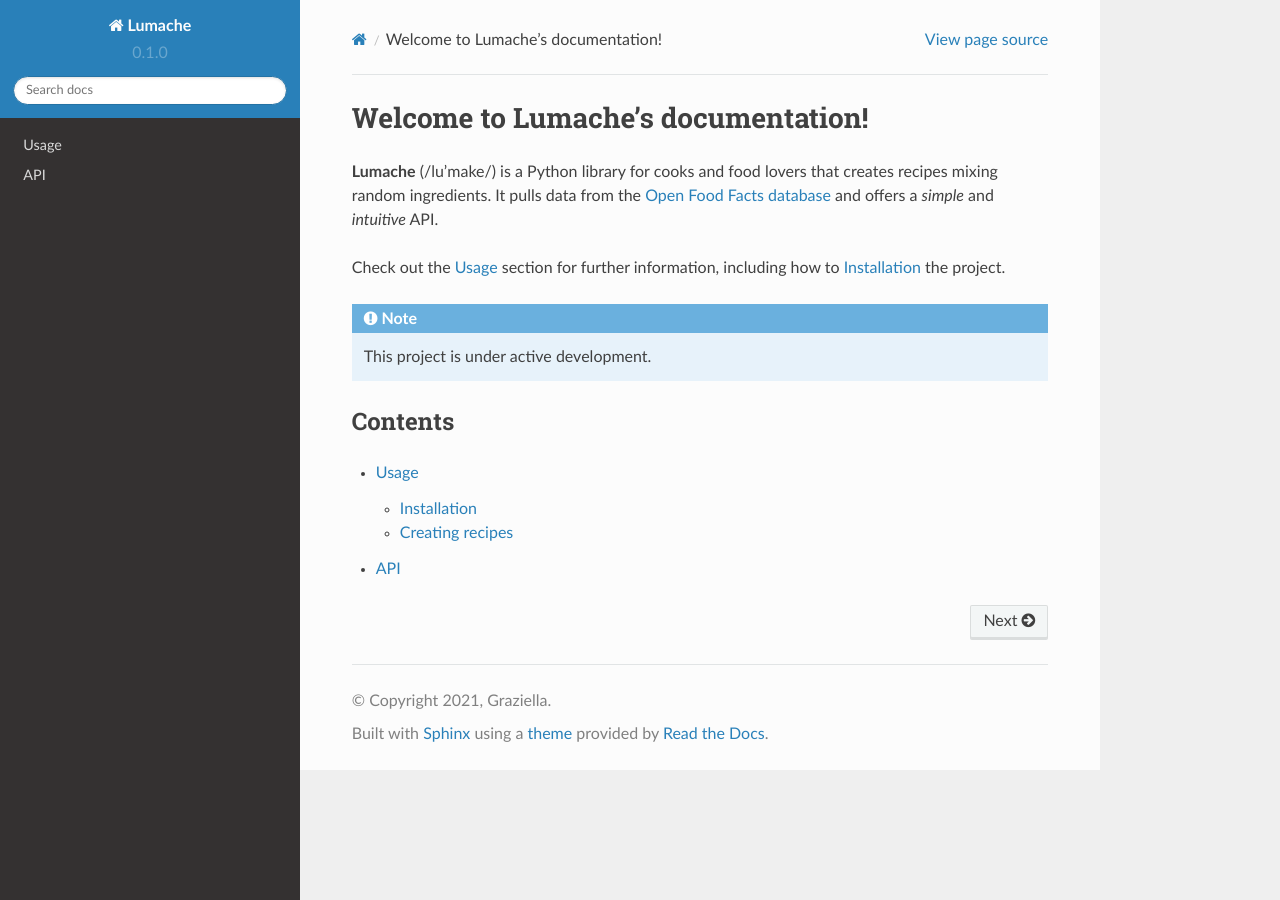
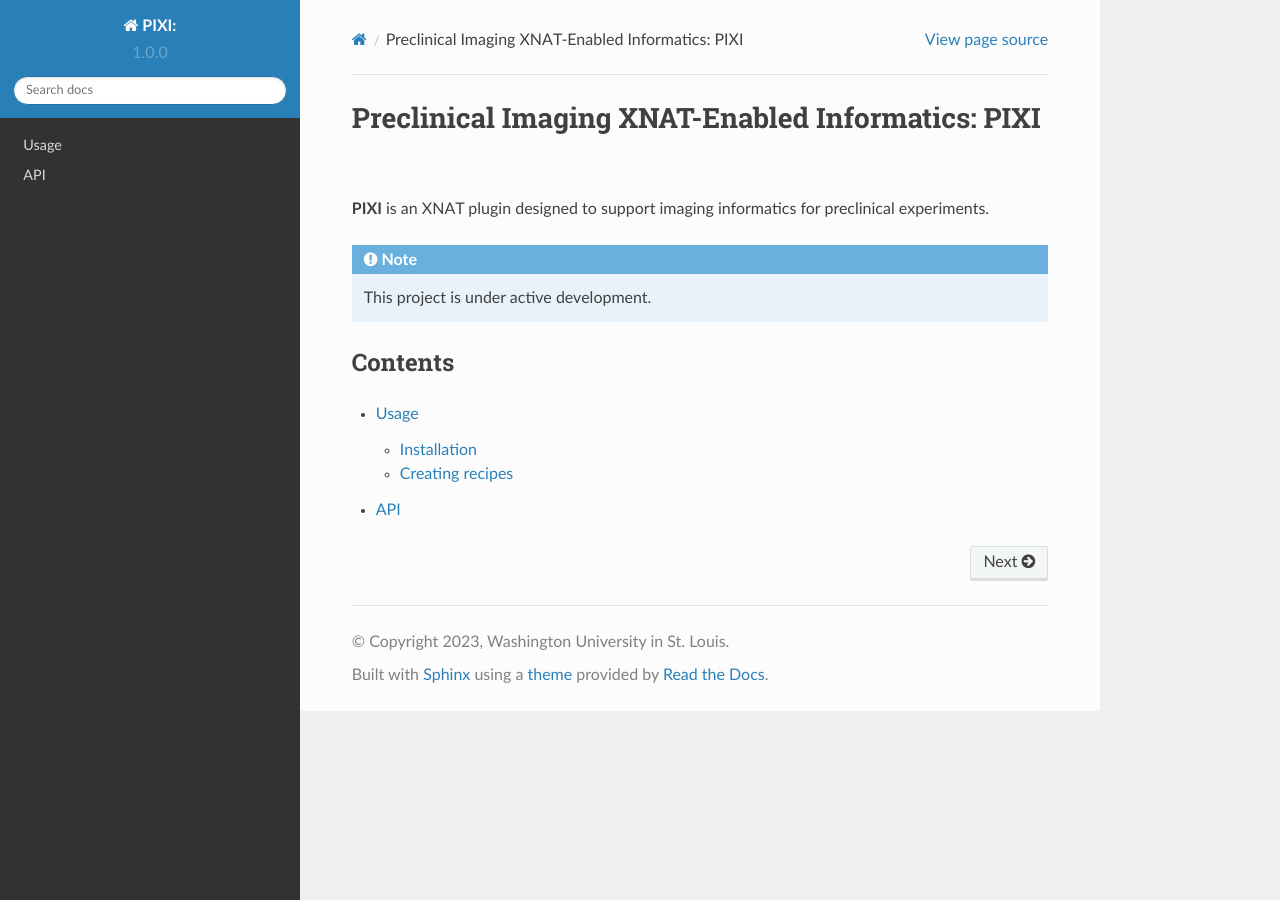
Before and after one commit to preclinical-imaging/documentation, a Sphinx documentation site: the page built from docs/source/index.rst, in a window 1280 px wide. Built offline with Sphinx 7.4.7 and the Read the Docs theme 2.0.0, drawn with Linux system fonts in a browser that asks for light colours.

Commit message:
Minor step to test readthedocs.

```diff
--- a/docs/source/conf.py
+++ b/docs/source/conf.py
@@ -2,12 +2,12 @@
 
 # -- Project information
 
-project = 'Lumache'
-copyright = '2021, Graziella'
-author = 'Graziella'
+project = 'PIXI:'
+copyright = '2023, Washington University in St. Louis'
+author = 'Kooresh Shoghi'
 
-release = '0.1'
-version = '0.1.0'
+release = '1.0'
+version = '1.0.0'
 
 # -- General configuration
 
--- a/docs/source/index.rst
+++ b/docs/source/index.rst
@@ -1,13 +1,8 @@
-Welcome to Lumache's documentation!
+Preclinical Imaging XNAT-Enabled Informatics: PIXI
 ===================================
 
-**Lumache** (/lu'make/) is a Python library for cooks and food lovers
-that creates recipes mixing random ingredients.
-It pulls data from the `Open Food Facts database <https://world.openfoodfacts.org/>`_
-and offers a *simple* and *intuitive* API.
-
-Check out the :doc:`usage` section for further information, including
-how to :ref:`installation` the project.
+**PIXI** is an XNAT plugin designed to support imaging informatics
+for preclinical experiments.
 
 .. note::
 
```
